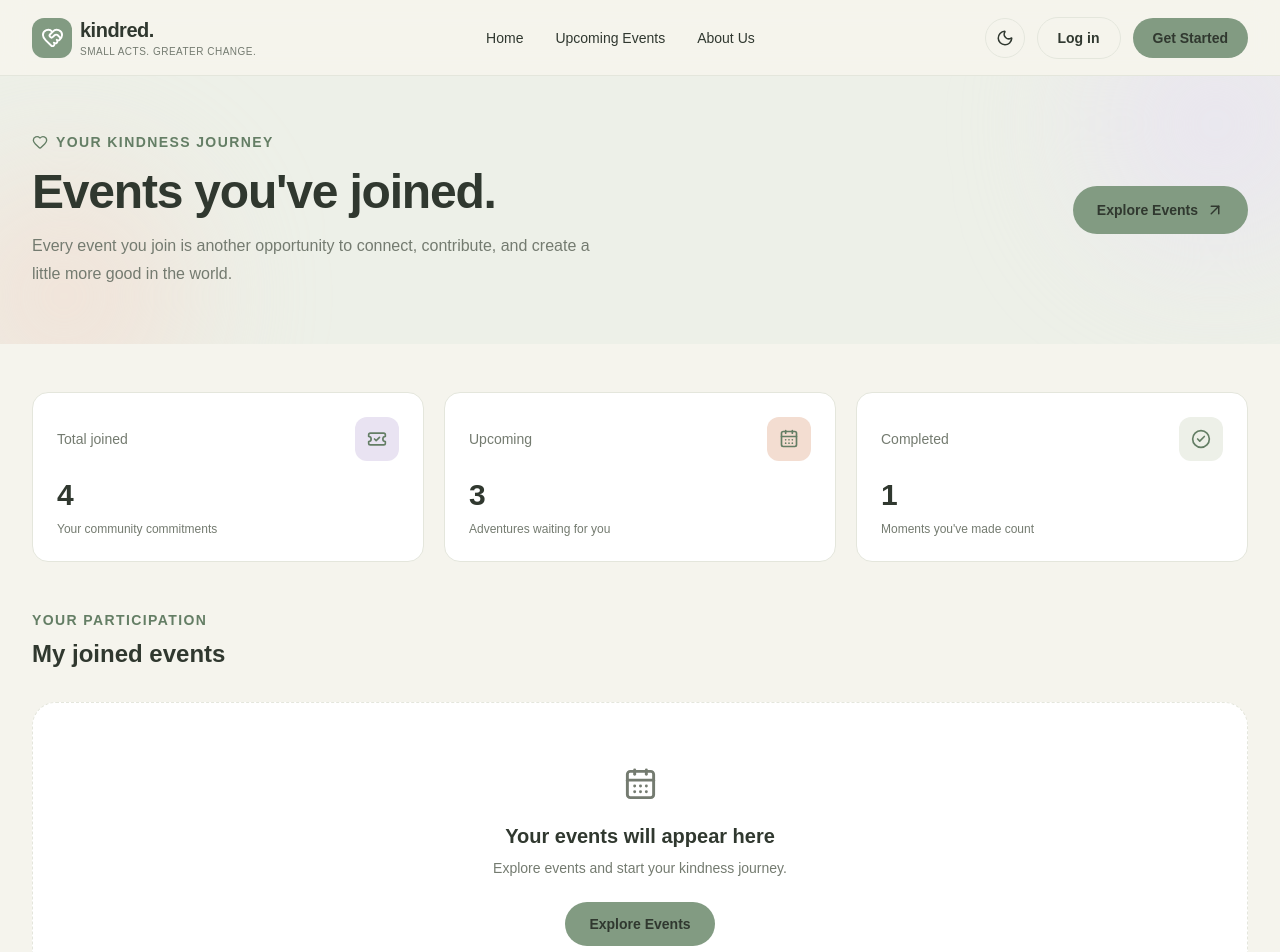
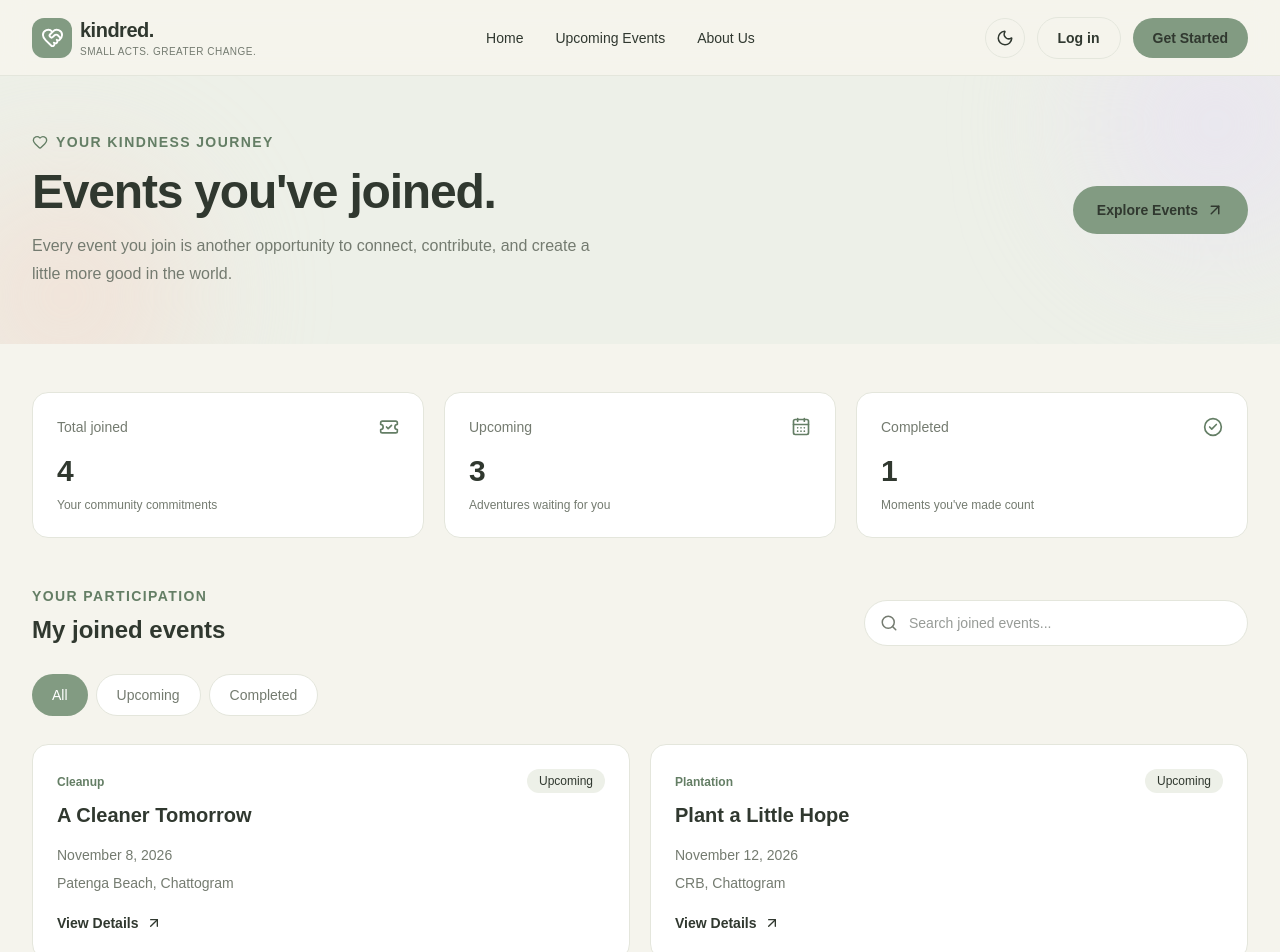
Before and after one commit to fahiyahedayet/kindred-client, a Next.js app: page /joined-events in a window 1280 px wide. Shown: the top 952 px of the page. Built offline with nearby package versions, Linux system fonts and the light colour scheme.

Commit message:
added search filter logic

```diff
--- a/src/app/joined-events/page.tsx
+++ b/src/app/joined-events/page.tsx
@@ -1,6 +1,7 @@
 
 "use client";
 
+import { useMemo, useState } from "react";
 import Link from "next/link";
 import Navbar from "../components/Navbar";
 import Footer from "../components/Footer";
@@ -10,12 +11,78 @@ import {
   CheckCircle2,
   Heart,
   ArrowUpRight,
+  Search,
 } from "lucide-react";
 
+type JoinedEvent = {
+  id: string;
+  title: string;
+  category: string;
+  date: string;
+  location: string;
+  status: "Upcoming" | "Completed";
+};
+
+const initialEvents: JoinedEvent[] = [
+  {
+    id: "1",
+    title: "A Cleaner Tomorrow",
+    category: "Cleanup",
+    date: "November 8, 2026",
+    location: "Patenga Beach, Chattogram",
+    status: "Upcoming",
+  },
+  {
+    id: "2",
+    title: "Plant a Little Hope",
+    category: "Plantation",
+    date: "November 12, 2026",
+    location: "CRB, Chattogram",
+    status: "Upcoming",
+  },
+  {
+    id: "3",
+    title: "Warm Hearts, Warm Homes",
+    category: "Donation",
+    date: "November 15, 2026",
+    location: "GEC Circle, Chattogram",
+    status: "Upcoming",
+  },
+  {
+    id: "4",
+    title: "A Day of Giving",
+    category: "Community",
+    date: "October 10, 2026",
+    location: "Agrabad, Chattogram",
+    status: "Completed",
+  },
+];
+
 export default function JoinedEventsPage() {
-  const totalJoined = 4;
-  const upcomingCount = 3;
-  const completedCount = 1;
+  const [activeTab, setActiveTab] = useState("All");
+  const [search, setSearch] = useState("");
+
+  const filteredEvents = useMemo(() => {
+    return initialEvents.filter((event) => {
+      const matchesTab =
+        activeTab === "All" || event.status === activeTab;
+
+      const matchesSearch =
+        event.title.toLowerCase().includes(search.toLowerCase()) ||
+        event.location.toLowerCase().includes(search.toLowerCase()) ||
+        event.category.toLowerCase().includes(search.toLowerCase());
+
+      return matchesTab && matchesSearch;
+    });
+  }, [activeTab, search]);
+
+  const upcomingCount = initialEvents.filter(
+    (event) => event.status === "Upcoming"
+  ).length;
+
+  const completedCount = initialEvents.filter(
+    (event) => event.status === "Completed"
+  ).length;
 
   return (
     <>
@@ -33,11 +100,9 @@ export default function JoinedEventsPage() {
                   <Heart size={16} />
                   Your kindness journey
                 </p>
-
                 <h1 className="mt-4 text-4xl font-bold tracking-tight sm:text-5xl">
                   Events you've joined.
                 </h1>
-
                 <p className="mt-4 max-w-xl text-sm leading-7 text-muted sm:text-base">
                   Every event you join is another opportunity to connect,
                   contribute, and create a little more good in the world.
@@ -46,7 +111,7 @@ export default function JoinedEventsPage() {
 
               <Link
                 href="/events"
-                className="inline-flex shrink-0 items-center justify-center gap-2 rounded-full bg-primary px-6 py-3.5 text-sm font-semibold text-white transition hover:bg-primary-dark"
+                className="inline-flex items-center justify-center gap-2 rounded-full bg-primary px-6 py-3.5 text-sm font-semibold text-white transition hover:bg-primary-dark"
               >
                 Explore Events
                 <ArrowUpRight size={18} />
@@ -60,11 +125,11 @@ export default function JoinedEventsPage() {
             <div className="rounded-2xl border border-border bg-surface p-6">
               <div className="flex items-center justify-between">
                 <p className="text-sm text-muted">Total joined</p>
-                <div className="rounded-xl bg-secondary p-3">
                 <TicketCheck size={20} className="text-primary-dark" />
               </div>
-              </div>
-              <h2 className="mt-4 text-3xl font-bold">{totalJoined}</h2>
+              <h2 className="mt-4 text-3xl font-bold">
+                {initialEvents.length}
+              </h2>
               <p className="mt-2 text-xs text-muted">
                 Your community commitments
               </p>
@@ -73,9 +138,7 @@ export default function JoinedEventsPage() {
             <div className="rounded-2xl border border-border bg-surface p-6">
               <div className="flex items-center justify-between">
                 <p className="text-sm text-muted">Upcoming</p>
-                <div className="rounded-xl bg-peach p-3">
                 <CalendarDays size={20} className="text-primary-dark" />
-                </div>
               </div>
               <h2 className="mt-4 text-3xl font-bold">{upcomingCount}</h2>
               <p className="mt-2 text-xs text-muted">
@@ -86,9 +149,7 @@ export default function JoinedEventsPage() {
             <div className="rounded-2xl border border-border bg-surface p-6">
               <div className="flex items-center justify-between">
                 <p className="text-sm text-muted">Completed</p>
-                <div className="rounded-xl bg-surface-soft p-3">
                 <CheckCircle2 size={20} className="text-primary-dark" />
-                </div>
               </div>
               <h2 className="mt-4 text-3xl font-bold">{completedCount}</h2>
               <p className="mt-2 text-xs text-muted">
@@ -98,28 +159,93 @@ export default function JoinedEventsPage() {
           </div>
 
           <div className="mt-12">
+            <div className="flex flex-col justify-between gap-5 md:flex-row md:items-end">
+              <div>
                 <p className="text-sm font-semibold uppercase tracking-widest text-primary-dark">
                   Your participation
                 </p>
                 <h2 className="mt-2 text-2xl font-bold">
                   My joined events
                 </h2>
+              </div>
 
-            <div className="mt-8 rounded-3xl border border-dashed border-border bg-surface px-5 py-16 text-center">
+              <div className="relative w-full md:max-w-sm">
+                <Search
+                  size={18}
+                  className="absolute left-4 top-1/2 -translate-y-1/2 text-muted"
+                />
+                <input
+                  value={search}
+                  onChange={(e) => setSearch(e.target.value)}
+                  placeholder="Search joined events..."
+                  className="w-full rounded-full border border-border bg-surface py-3 pl-11 pr-5 text-sm outline-none transition focus:border-primary"
+                />
+              </div>
+            </div>
+
+            <div className="mt-7 flex gap-2">
+              {["All", "Upcoming", "Completed"].map((tab) => (
+                <button
+                  key={tab}
+                  onClick={() => setActiveTab(tab)}
+                  className={`rounded-full px-5 py-2.5 text-sm font-medium transition ${
+                    activeTab === tab
+                      ? "bg-primary text-white"
+                      : "border border-border bg-surface text-muted hover:bg-surface-soft"
+                  }`}
+                >
+                  {tab}
+                </button>
+              ))}
+            </div>
+
+            {filteredEvents.length === 0 && (
+              <div className="mt-7 rounded-3xl border border-dashed border-border bg-surface px-5 py-16 text-center">
                 <CalendarDays size={35} className="mx-auto text-muted" />
-              <h3 className="mt-5 text-xl font-bold">
-                Your events will appear here
+                <h3 className="mt-5 text-xl font-bold">No events found</h3>
+                <p className="mt-2 text-sm text-muted">
+                  Try another search term or choose a different category.
+                </p>
+              </div>
+            )}
+
+            {filteredEvents.length > 0 && (
+              <div className="mt-7 grid gap-5 md:grid-cols-2">
+                {filteredEvents.map((event) => (
+                  <article
+                    key={event.id}
+                    className="rounded-2xl border border-border bg-surface p-6"
+                  >
+                    <div className="flex items-start justify-between gap-3">
+                      <div>
+                        <span className="text-xs font-semibold text-primary-dark">
+                          {event.category}
+                        </span>
+                        <h3 className="mt-2 text-xl font-bold">
+                          {event.title}
                         </h3>
+                      </div>
+                      <span className="rounded-full bg-surface-soft px-3 py-1 text-xs font-medium">
+                        {event.status}
+                      </span>
+                    </div>
+
+                    <p className="mt-4 text-sm text-muted">{event.date}</p>
                     <p className="mt-2 text-sm text-muted">
-                Explore events and start your kindness journey.
+                      {event.location}
                     </p>
+
                     <Link
-                href="/events"
-                className="mt-6 inline-flex rounded-full bg-primary px-6 py-3 text-sm font-semibold text-white"
+                      href={`/events/${event.id}`}
+                      className="mt-5 inline-flex items-center gap-2 text-sm font-semibold text-primary-dark"
                     >
-                Explore Events
+                      View Details
+                      <ArrowUpRight size={16} />
                     </Link>
+                  </article>
+                ))}
               </div>
+            )}
           </div>
         </section>
       </main>
```
Lines whose indentation alone changed are shown as unchanged.
